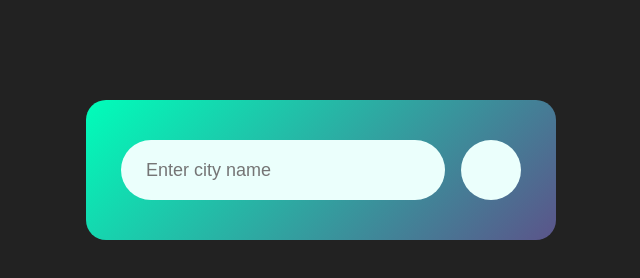
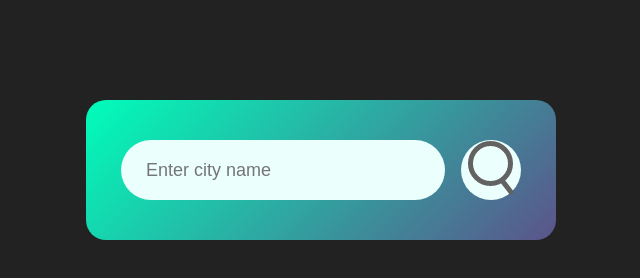
Before and after one commit to G-Bhavagna/Weather-App, a plain HTML site: page index.html in a window 1280 px wide. Shown: the whole page, without its empty margins (319-959 px from the left). Drawn offline with Linux system fonts and the light colour scheme; the site is published under a folder, as on GitHub Pages, so addresses that start at the root find nothing.

Commit message:
weather-app

```diff
--- a/index.html
+++ b/index.html
@@ -10,7 +10,7 @@
     <div class="card" >
         <div class="search">
             <input type="text" placeholder="Enter city name" spellcheck="false">
-            <button ><img src="/images/search.png" alt=""></button>
+            <button ><img src="images/search.png" alt=""></button>
         </div>
         <div class="error"><p> Invalid City Name</p></div>
         <div class="weather">
```
